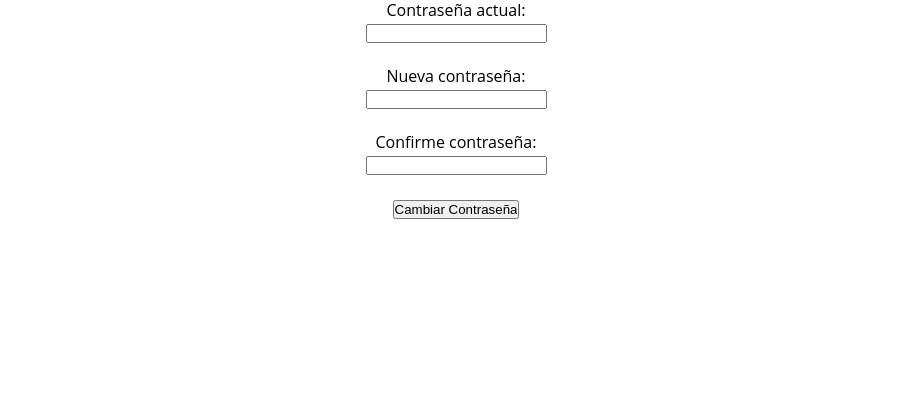
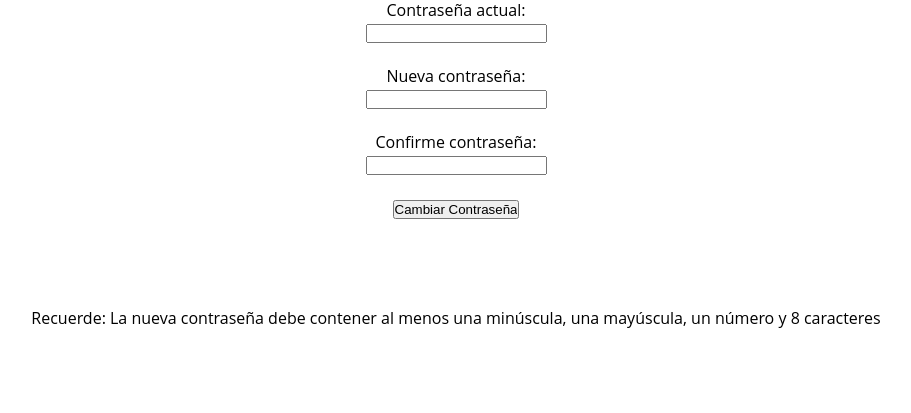
Before and after one commit to VelasquezDaniel/Grupo-A---Gestion-blogs-, a Flask app: page /cambiarClave in a window 1280 px wide. Shown: the part 218-631 px from the top of the page, without its empty margins (184-1095 px from the left). Run offline with Flask 2, Linux system fonts and the light colour scheme; the first user in the database is signed in; data comes from the database, SQL or seed files in the repository.

Commit message:
ChangePassword

```diff
--- a/blog/Templates/changePassword.html
+++ b/blog/Templates/changePassword.html
@@ -5,7 +5,7 @@
     <meta charset="UTF-8" />
     <title>Cambiar Contraseña</title>
     <meta name="viewport" content="width=device-width, initial-scale=1.0" />
-    <link rel="shortcut icon" type="image/png" href="https://img.icons8.com/clouds/100/000000/flicker-free.png"/>
+    <link rel="shortcut icon" type="image/png" href="https://img.icons8.com/clouds/100/000000/flicker-free.png" />
     <link rel="stylesheet" href="{{ url_for('static', filename='css/estilos.css') }}" />
     <link rel="stylesheet" href="{{ url_for('static', filename='css/dashboardStyle.css') }}" />
     <script src="{{ url_for('static', filename='javascript/confirmPasswords.js') }}"></script>
@@ -39,14 +39,21 @@
 <body>
     <h1><strong>Modificar Contraseña</strong></h1>
     <br />
-    <form method="post" onsubmit="return validar_contraseñas();" style="text-align: center">
+    <form method="POST" onaction="{{url_for('newPassword')}}" style="text-align: center">
         <label for="label">Contraseña actual:</label><br />
         <input type="password" id="oldPass" required="required" name="oldPass" /><br /><br />
         <label for="label">Nueva contraseña:</label><br />
         <input type="password" id="newPass" required="required" name="newPass" /><br /><br />
         <label for="label">Confirme contraseña:</label><br />
         <input type="password" id="confirmPass" required="required" name="confirmPass" /><br /><br />
-        <input type="submit" value="Cambiar Contraseña" /><br />
+        <input type="submit" value="Cambiar Contraseña" /><br /><br>
+        <section class="content" Style="text-align:center">
+            {%for message in get_flashed_messages()%}
+            <div class="flash"><strong>{{message}}</strong></div>
+            {%endfor%}
+        </section><br><br><br>
+        <a>Recuerde: La nueva contraseña debe contener al menos una minúscula, una mayúscula, un número y 8 caracteres</a>
+
     </form>
 </body>
 
--- a/blog/Templates/createUser.html
+++ b/blog/Templates/createUser.html
@@ -5,7 +5,7 @@
     <meta charset="UTF-8" />
     <title>Registro Nuevo Usuario</title>
     <meta name="viewport" content="width=device-width, initial-scale=1.0" />
-    <link rel="shortcut icon" type="image/png" href="https://img.icons8.com/clouds/100/000000/flicker-free.png"/>
+    <link rel="shortcut icon" type="image/png" href="https://img.icons8.com/clouds/100/000000/flicker-free.png" />
     <link rel="stylesheet" href="{{ url_for('static', filename='css/dashboardStyle.css') }}" />
     <!-- <script src="{{ url_for('static', filename='javascript/verifyRegister.js') }}"></script> -->
 </head>
@@ -42,6 +42,7 @@
         <label for="label">Confirme contraseña:</label><br />
         <input type="password" id="confirmPass" required="required" name="confirmPass" /><br /><br />
         <input type="submit" value="¡REGISTRATE!" />
+
         <section class="content" Style="text-align:center">
             {%for message in get_flashed_messages()%}
             <div class="flash"><strong>{{message}}</strong></div>
--- a/blog/Templates/forgetPassword.html
+++ b/blog/Templates/forgetPassword.html
@@ -4,7 +4,7 @@
 <head>
     <meta charset="UTF-8">
     <title>Recuperar Contraseña</title>
-    <link rel="shortcut icon" type="image/png" href="https://img.icons8.com/clouds/100/000000/flicker-free.png"/>
+    <link rel="shortcut icon" type="image/png" href="https://img.icons8.com/clouds/100/000000/flicker-free.png" />
     <link rel="stylesheet" href="{{ url_for('static', filename='css/dashboardStyle.css') }}" />
 </head>
 
--- a/blog/app.py
+++ b/blog/app.py
@@ -62,6 +62,7 @@ def validacion():
                     session['nombre'] = user[4]
                     session['apellido'] = user[5]
                     return redirect(url_for('dashboard'))
+            error = 'Usuario o contraseña inválidos'
             flash( error )
 
         return render_template( 'login.html' )
@@ -85,7 +86,6 @@ def userInf():
 
 @app.route('/CrearCuenta' , methods=('GET', 'POST'))
 def registro():
-    #return render_template('createUser.html')
     try:
         if request.method == 'POST':
             name = request.form['name']
@@ -181,6 +181,41 @@ def sendEmail():
 def changePassword():
     return render_template('changePassword.html')
 
+@app.route('/nuevaClave')
+@login_required
+def newPassword():
+    #try:
+        if request.method == 'POST':
+            oldPass = request.form['oldPass']
+            newPass = request.form['newPass']
+            confirmPass = request.form['confirmPass']
+            db = get_db()
+            if db.execute( 'SELECT contraseña FROM usuarios WHERE usuario = ? AND contraseña = ?',(user[1], oldPass)).fetchone() is not None :
+                if newPass == confirmPass:
+                    if not utils.isPasswordValid( newPass ):
+                        error = 'La contraseña debe contener al menos una minúscula, una mayúscula, un número y 8 caracteres'
+                        flash( error )
+                        return render_template( 'cambiarClave.html' )
+                    hashPassword = generate_password_hash(confirmPass)
+                    db.execute( 'UPDATE usuarios SET contraseña = ? WHERE correo = ?',(hashPassword, session[2]))
+                    db.commit()
+                    db.close_db
+                    flash("Contraseña cambiada con exito")
+                    session.clear()
+                    return redirect('login.html')
+                else:
+                    flash('Las contraseñas no concuerdan')
+                    return render_template('changePassword.html')
+            flash('Las contraseña actual no concuerdan')
+            return render_template('changePassword.html')
+    #except:
+    #    flash( 'Se ha producido un error, intente de nuevo en unos minutos' )
+    #    return render_template( 'changePassword.html' )
+   #########################
+
+
+
+
 
 @app.route('/dashboard')
 @login_required
```
Also changed, not shown: blog/DbBlogs.db.
